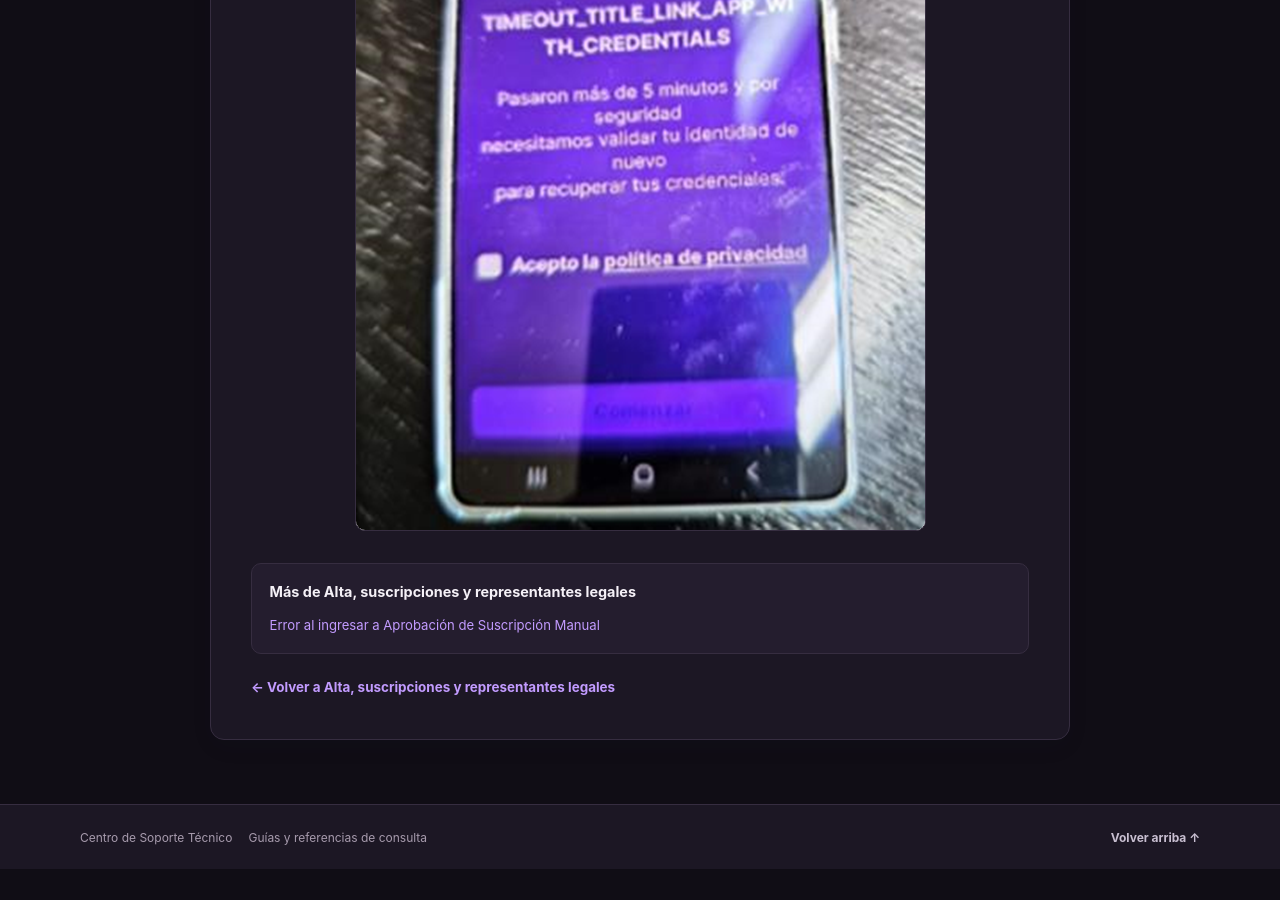
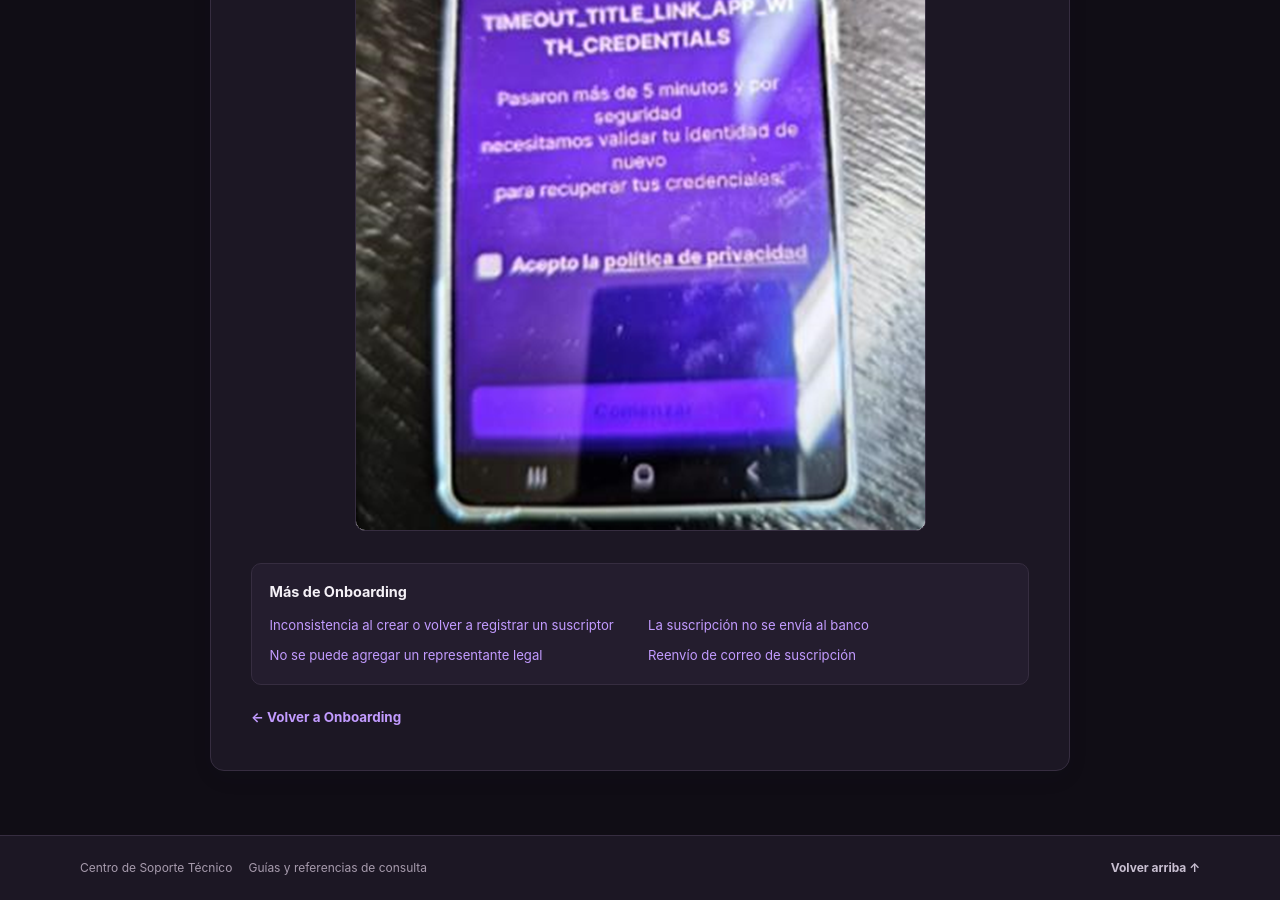
Before and after one commit to Franklizcano/kevin-web, a Jekyll site: the page built from contenido/02-onboarding-suscripciones/validacion-identidad-representante-legal.md, in a window 1280 px wide and 900 px high, scrolled down 2331 px. Built offline with Jekyll 4.4.1, drawn with Linux system fonts in a browser that asks for light colours; before the commit the page ends 3200 px from its top, so only the background shows below that; some of the changed text lies outside the part shown.

Commit message:
Apply support site changes

```diff
--- a/contenido/02-onboarding-suscripciones/validacion-identidad-representante-legal.md
+++ b/contenido/02-onboarding-suscripciones/validacion-identidad-representante-legal.md
@@ -1,7 +1,7 @@
 ---
 title: Recomendaciones para validar la identidad de un representante legal
 layout: article
-category: Alta, suscripciones y representantes legales
+category: Onboarding
 summary: La validación de identidad puede fallar si la imagen o las condiciones de captura no son adecuadas.
 status: revisado
 source: ONB/proceso de validacion de RL.docx
```
